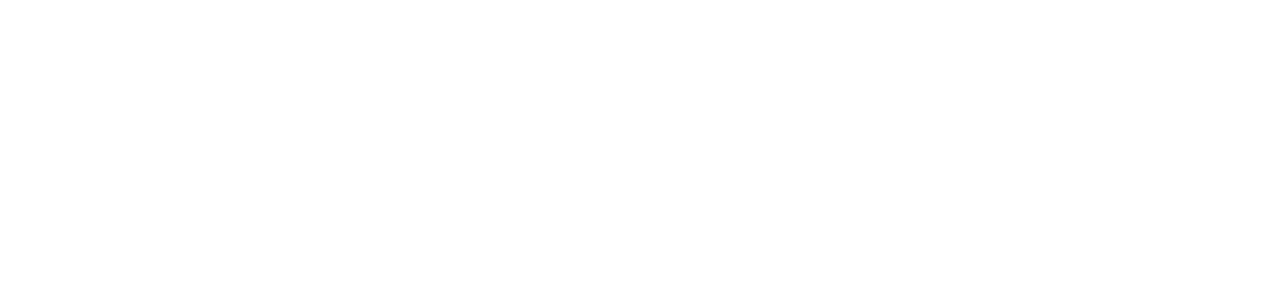
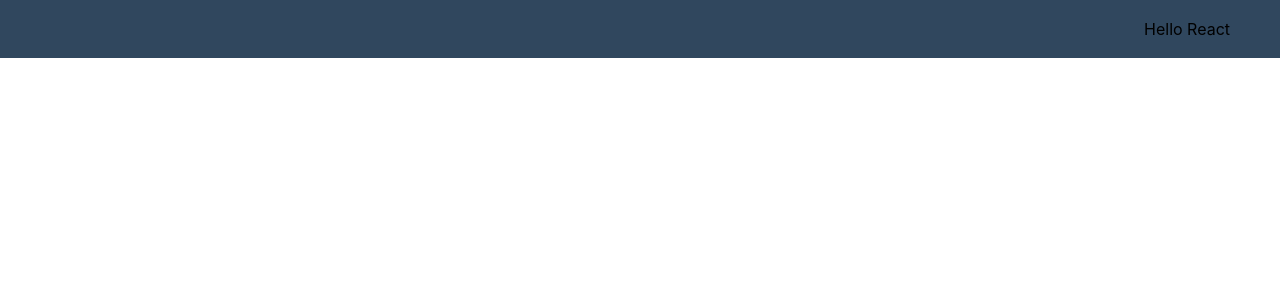
Before and after one commit to hosamelshazly92/Shopping-Cart, a React (Create React App) app: page / in a window 1280 px wide. Shown: the top 300 px of the page. Built offline with nearby package versions, Linux system fonts and the light colour scheme.

Commit message:
create Global & App styles

```diff
--- a/src/App.css
+++ b/src/App.css
@@ -1,4 +1,4 @@
-body {
+/* body {
   padding: 0 2rem;
 }
 
@@ -40,4 +40,4 @@
   to {
     transform: rotate(360deg);
   }
-}
+} */
--- a/src/App.js
+++ b/src/App.js
@@ -1,11 +1,14 @@
 import React from 'react';
 import './App.css';
+import GlobalStyles from './GlobalStyles';
+import { NavBar } from './AppStyles';
 
 function App() {
   return (
-    <div className="App">
-
-    </div>
+    <>
+      <GlobalStyles />
+      <NavBar>Hello React</NavBar>
+    </>
   );
 }
 
--- /dev/null
+++ b/src/AppStyles.js
@@ -0,0 +1,34 @@
+import styled from 'styled-components';
+
+export const NavBar = styled.div`
+    padding: 20px 50px;
+    background: #30475e;
+    display: flex;
+    justify-content: flex-end;
+    position: relative;
+`;
+
+export const MainContainer = styled.div`
+    position: relative;
+`;
+
+export const Overlay = styled.div`
+    position: fixed;
+    top: 0;
+    height: 100%;
+    width: 100%;
+    background: rgba(0,0,0,0.4);
+    z-index: 500;
+`;
+
+export const ProductList = styled.div`
+    max-width: 1000px;
+    margin: 0 auto;
+    margin-top: 50px;
+    height: 75px;
+    line-height: 75px;
+    display: grid;
+    grid-template-columns: repeat(auto-fill, minmax(280px; 1fr));
+    grid-gap: 20px;
+    align-items: stretch;
+`;
--- /dev/null
+++ b/src/GlobalStyles.js
@@ -0,0 +1,159 @@
+import { createGlobalStyle } from "styled-components";
+
+/** DO NOT ALTER THIS FILE. It is a copy of https://necolas.github.io/normalize.css/ */
+
+export default createGlobalStyle`
+  html, body, #root, .App {
+    height: 100%;
+    min-height: 100vh;
+  }
+  html {
+    line-height: 1.15;
+    -webkit-text-size-adjust: 100%;
+    font-family: 'Montserrat';
+    height: 100%;
+  }
+  body {
+    margin: 0;
+    height: 100%;
+  }
+  main {
+    display: block;
+  }
+  h1 {
+    font-size: 2em;
+    margin: 0.67em 0;
+  }
+  hr {
+    box-sizing: content-box;
+    height: 0;
+    overflow: visible;
+  }
+  pre {
+    font-family: monospace, monospace;
+    font-size: 1em;
+  }
+  a {
+    background-color: transparent;
+  }
+  abbr[title] {
+    border-bottom: none;
+    text-decoration: underline;
+    text-decoration: underline dotted;
+  }
+  b,
+  strong {
+    font-weight: bolder;
+  }
+  code,
+  kbd,
+  samp {
+    font-family: monospace, monospace;
+    font-size: 1em;
+  }
+  small {
+    font-size: 80%;
+  }
+  sub,
+  sup {
+    font-size: 75%;
+    line-height: 0;
+    position: relative;
+    vertical-align: baseline;
+  }
+  sub {
+    bottom: -0.25em;
+  }
+  sup {
+    top: -0.5em;
+  }
+  img {
+    border-style: none;
+  }
+  button,
+  input,
+  optgroup,
+  select,
+  textarea {
+    font-family: inherit;
+    font-size: 100%;
+    line-height: 1.15;
+    margin: 0;
+  }
+  button,
+  input {
+    overflow: visible;
+  }
+  button,
+  select {
+    text-transform: none;
+  }
+  button,
+  [type="button"],
+  [type="reset"],
+  [type="submit"] {
+    -webkit-appearance: button;
+  }
+  button::-moz-focus-inner,
+  [type="button"]::-moz-focus-inner,
+  [type="reset"]::-moz-focus-inner,
+  [type="submit"]::-moz-focus-inner {
+    border-style: none;
+    padding: 0;
+  }
+  button:-moz-focusring,
+  [type="button"]:-moz-focusring,
+  [type="reset"]:-moz-focusring,
+  [type="submit"]:-moz-focusring {
+    outline: 1px dotted ButtonText;
+  }
+  fieldset {
+    padding: 0.35em 0.75em 0.625em;
+  }
+  legend {
+    box-sizing: border-box;
+    color: inherit;
+    display: table;
+    max-width: 100%;
+    padding: 0;
+    white-space: normal;
+  }
+  progress {
+    vertical-align: baseline;
+  }
+  textarea {
+    overflow: auto;
+  }
+  [type="checkbox"],
+  [type="radio"] {
+    box-sizing: border-box;
+    padding: 0;
+  }
+  [type="number"]::-webkit-inner-spin-button,
+  [type="number"]::-webkit-outer-spin-button {
+    height: auto;
+  }
+  [type="search"] {
+    -webkit-appearance: textfield;
+    outline-offset: -2px;
+  }
+  [type="search"]::-webkit-search-decoration {
+    -webkit-appearance: none;
+  }
+  ::-webkit-file-upload-button {
+    -webkit-appearance: button;
+    font: inherit;
+  }
+  details {
+    display: block;
+  }
+  summary {
+    display: list-item;
+  }
+  template {
+    display: none;
+  }
+  [hidden] {
+    display: none;
+  }
+`;
```
